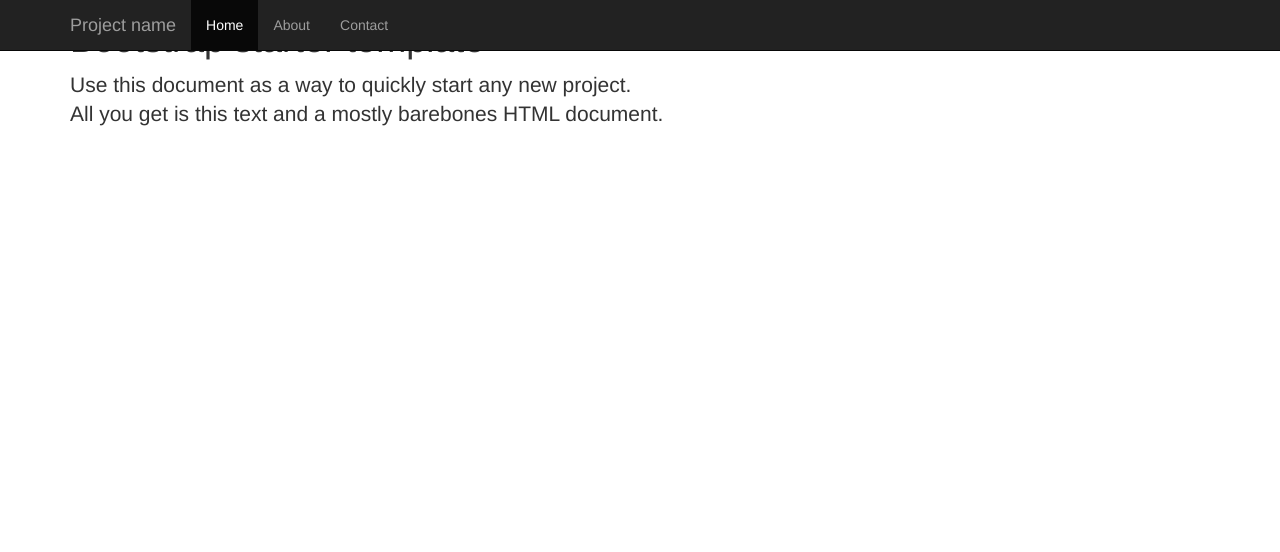
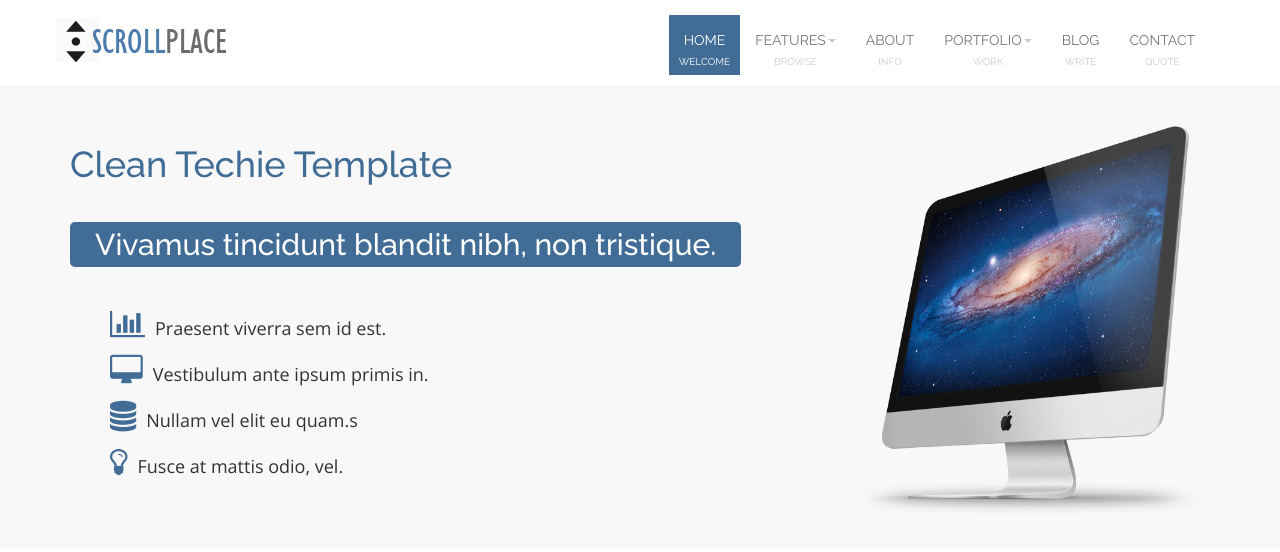
Before and after one commit to DaniMoxi/learning, a plain HTML site: page projects-CSS3/btstrp-temp/index.html in a window 1280 px wide. Drawn offline with nearby package versions, Linux system fonts and the light colour scheme.

Commit message:
section one

```diff
--- a/projects-CSS3/btstrp-temp/css/style.css
+++ b/projects-CSS3/btstrp-temp/css/style.css
@@ -0,0 +1,131 @@
+body {
+    padding-top: 85px;
+    font-family: "Open Sans", "Arial", sans-serif;
+}
+
+
+
+h1, h2, h3, h4, h5, h6 {
+    font-family: "Raleway", "Arial", sans-serif;
+    color: #406c96;
+}
+
+.highlight-primary {
+    background: #406c96;
+    color: #fff;
+    padding: 5px 25px;
+    display: inline;
+    line-height: 60px;
+    border-radius: 5px;
+}
+
+a {
+    color: #406c96;
+}
+
+.fa {
+    margin-right: 10px;
+    color: #406c96;
+    font-size: 1.7em;
+}
+
+/*************************
+          NAVBAR
+*************************/
+
+.navbar {
+    background-color: #fff;
+    min-height: 85px;
+    text-transform: uppercase;
+    font-family: 'Raleway', Arial, sans-serif;
+    padding-top: 15px;
+    text-align: center;
+}
+
+.navbar-brand {
+    padding: 0;
+}
+
+.navbar a {
+    color: #777;
+}
+
+.navbar span {
+    font-size: 10px;
+    color: #ccc;
+    text-align: center;
+}
+
+.navbar-nav > li {
+    padding-bottom: 5px;
+}
+
+.navbar-nav > li > a {
+    padding-bottom: 0;
+}
+
+.nav > li > a:hover,
+.nav > li > a:focus {
+    background: none;
+}
+
+.navbar-nav > li:hover {
+    background: #f4f4f4;
+    cursor: pointer;
+}
+
+.dropdown li {
+    padding: 5px 0;
+    border-left: 1px solid #f4f4f4;
+}
+
+.dropdown li:hover {
+    border-left: 1px solid #406c96;
+}
+
+.navbar li.active  {
+    background: #406c96;
+    color: #fff;
+}
+
+.navbar li.active a,
+.navbar li.active span {
+    color: #fff;
+}
+
+/*************************
+       SECTION ONE
+*************************/
+
+section {
+    padding: 30px 0;
+    overflow: hidden;
+}
+
+section h1 {
+    margin: 30px 0;
+}
+
+.section-default {
+    background: #f7f8f7;
+}
+
+.section-primary {
+    background: #406c96;
+    color: #fff;
+}
+
+ul.list-feature {
+    margin-top: 30px;
+}
+
+.list-feature li {
+    list-style: none;
+    line-height: 2em;
+    padding: 5px 0;
+    font-size: 18px;
+}
+
+.section-showcase img {
+    width: 100%;
+}
--- a/projects-CSS3/btstrp-temp/index.html
+++ b/projects-CSS3/btstrp-temp/index.html
@@ -8,26 +8,15 @@
 
     <title>ScrollPlace Bootstrap Template</title>
 
-    <!-- Bootstrap core CSS -->
+    <link href='https://fonts.googleapis.com/css?family=Open+Sans:400,600|Raleway:400,100,500,600,200' rel='stylesheet' type='text/css'>
     <link href="css/bootstrap.css" rel="stylesheet">
-
-    <!-- Custom styles for this template -->
+    <link href="css/font-awesome.css" rel="stylesheet">
     <link href="css/style.css" rel="stylesheet">
-
-    <!-- Just for debugging purposes. Don't actually copy these 2 lines! -->
-    <!--[if lt IE 9]><script src="../../assets/js/ie8-responsive-file-warning.js"></script><![endif]-->
-    <script src="../../assets/js/ie-emulation-modes-warning.js"></script>
-
-    <!-- HTML5 shim and Respond.js for IE8 support of HTML5 elements and media queries -->
-    <!--[if lt IE 9]>
-      <script src="https://oss.maxcdn.com/html5shiv/3.7.2/html5shiv.min.js"></script>
-      <script src="https://oss.maxcdn.com/respond/1.4.2/respond.min.js"></script>
-    <![endif]-->
   </head>
 
   <body>
 
-    <nav class="navbar navbar-inverse navbar-fixed-top">
+    <nav class="navbar navbar-fixed-top">
       <div class="container">
         <div class="navbar-header">
           <button type="button" class="navbar-toggle collapsed" data-toggle="collapse" data-target="#navbar" aria-expanded="false" aria-controls="navbar">
@@ -36,32 +25,64 @@
             <span class="icon-bar"></span>
             <span class="icon-bar"></span>
           </button>
-          <a class="navbar-brand" href="#">Project name</a>
+          <a class="navbar-brand" href="#"><img src="img/logo.png" alt="ScrollPlace"></a>
         </div>
-        <div id="navbar" class="collapse navbar-collapse">
+        <div id="navbar" class="collapse navbar-collapse navbar-right">
           <ul class="nav navbar-nav">
-            <li class="active"><a href="#">Home</a></li>
-            <li><a href="#about">About</a></li>
-            <li><a href="#contact">Contact</a></li>
+            <li class="active"><a href="#">Home</a><span>Welcome</span></li>
+            <li class="dropdown">
+                <a href="#" class="dropdown-toggle" data-toggle="dropdown">Features<span class="caret"></span></a><span>Browse</span>
+                <ul class="dropdown-menu" role="menu">
+                    <li><a href="#">Typography</a></li>
+                    <li><a href="#">Components</a></li>
+                    <li><a href="#">Block Styles</a></li>
+                    <li><a href="#">Icons</a></li>
+                    <li><a href="#">Widgets</a></li>
+                    <li><a href="#">Image Scroller</a></li>
+                    <li><a href="#">Gallery</a></li>
+                    <li><a href="#">Tables</a></li>
+                    <li><a href="#">Forms</a></li>
+                    <li><a href="#">Grid System</a></li>
+                </ul>
+            </li><!-- .dropdown -->
+            <li><a href="#about">About</a><span>Info</span></li>
+            <li class="dropdown">
+                <a href="#" class="dropdown-toggle" data-toggle="dropdown">Portfolio<span class="caret"></span></a><span>Work</span>
+                <ul class="dropdown-menu" role="menu">
+                    <li><a href="#">Web Design</a></li>
+                    <li><a href="#">UI/UX Design</a></li>
+                    <li><a href="#">Web Development</a></li>
+                    <li><a href="#">Graphic Design &amp; Illustration</a></li>
+                </ul>
+            </li><!-- .dropdown -->
+            <li><a href="#">Blog</a><span>Write</span></li>
+            <li><a href="#contact">Contact</a><span>Quote</span></li>
           </ul>
         </div><!--/.nav-collapse -->
       </div>
     </nav>
 
-    <div class="container">
+    <section class="section-default section-showcase">
+        <div class="container">
+            <div class="row">
+                <div class="col-md-8">
+                    <h1>Clean Techie Template</h1>
+                    <h2 class="highlight-primary">Vivamus tincidunt blandit nibh, non tristique.</h2>
+                    <ul class="list-feature">
+                        <li><i class="fa fa-bar-chart"></i>Praesent viverra sem id est.</li>
+                        <li><i class="fa fa-desktop"></i>Vestibulum ante ipsum primis in.</li>
+                        <li><i class="fa fa-database"></i>Nullam vel elit eu quam.s</li>
+                        <li><i class="fa fa-lightbulb-o"></i>Fusce at mattis odio, vel.</li>
+                    </ul>
+                </div>
+                <div class="col-md-4">
+                    <img src="img/imac.png">
+                </div>
+            </div>
+        </div><!-- .container -->
+    </section>
 
-      <div class="starter-template">
-        <h1>Bootstrap starter template</h1>
-        <p class="lead">Use this document as a way to quickly start any new project.<br> All you get is this text and a mostly barebones HTML document.</p>
-      </div>
-
-    </div><!-- /.container -->
-
-
-    <!-- Bootstrap core JavaScript
-    ================================================== -->
-    <!-- Placed at the end of the document so the pages load faster -->
     <script src="https://ajax.googleapis.com/ajax/libs/jquery/1.11.3/jquery.min.js"></script>
-    <script src="../../dist/js/bootstrap.js"></script>
+    <script src="js/bootstrap.js"></script>
   </body>
 </html>
```
Also changed, not shown: projects-CSS3/btstrp-temp/img/desktop.png (added), projects-CSS3/btstrp-temp/img/imac.png (added), projects-CSS3/btstrp-temp/img/laptop.png (added), projects-CSS3/btstrp-temp/img/logo.png (added), projects-CSS3/btstrp-temp/img/mobile.png (added).
